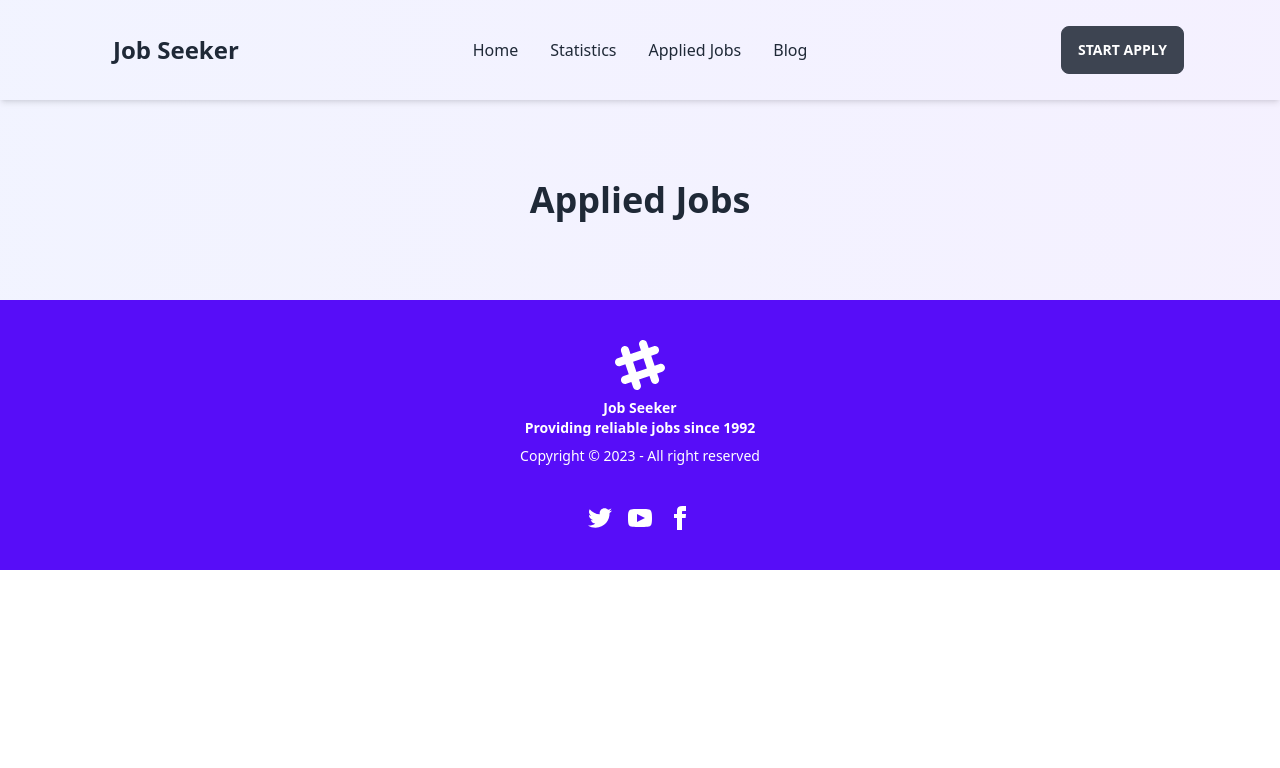
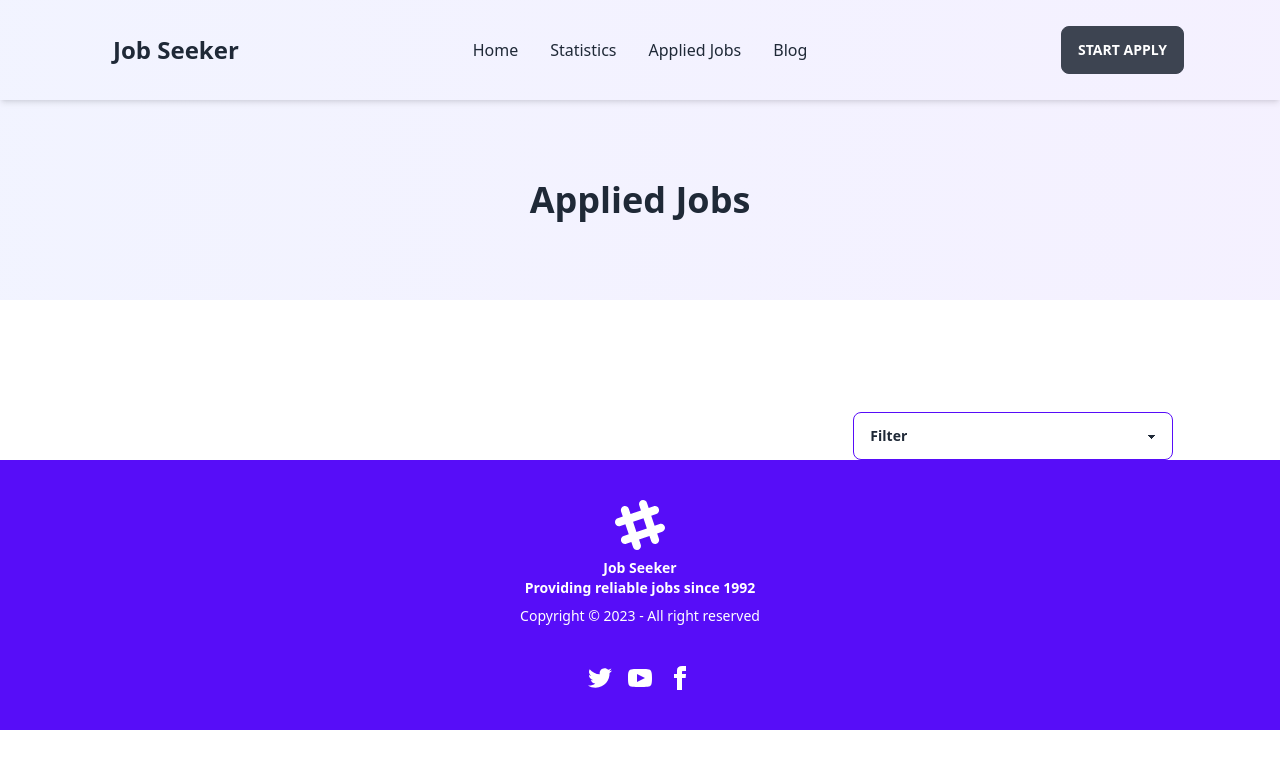
Before and after one commit to alam2025/job-seeker, a React (Vite) app: page /applied-job in a window 1280 px wide. Shown: the top 768 px of the page. Built offline with nearby package versions, Linux system fonts and the light colour scheme.

Commit message:
valoidate

```diff
--- a/public/jobs.json
+++ b/public/jobs.json
@@ -292,7 +292,7 @@
             "company_logo": "https://i.postimg.cc/bdfp3fHk/design-co-removebg-preview.png",
             "job_title": "Graphic Designer",
             "company_name": "Design Co.",
-            "remote_or_onsite": "Onsite",
+            "remote_or_onsite": "Remote",
             "location": "Los Angeles, CA",
             "fulltime_or_parttime": "Full-time",
             "salary": "$60,000 - $80,000",
@@ -328,7 +328,7 @@
             "company_logo": "https://i.postimg.cc/Bn7pPT59/HR-co-removebg-preview.png",
             "job_title": "Human Resources Manager",
             "company_name": "HR Co.",
-            "remote_or_onsite": "Onsite",
+            "remote_or_onsite": "Remote",
             "location": "Seattle, WA",
             "fulltime_or_parttime": "Full-time",
             "salary": "$80,000 - $100,000",
--- a/src/components/AppliedJob.jsx
+++ b/src/components/AppliedJob.jsx
@@ -6,29 +6,51 @@ import CartJob from './CartJob';
 const AppliedJob = () => {
       const jobs = useContext(jobContext); //tfetch all jobs
       const savedJob = getShoppingCart();
-      let appliedJobs =[];
-      for(const id in savedJob)
-      {
-            const foundJob = jobs.find(job=>job.id === parseInt(id));
-            if(foundJob){
+      let appliedJobs = [];
+      for (const id in savedJob) {
+            const foundJob = jobs.find(job => job.id === parseInt(id));
+            if (foundJob) {
                   appliedJobs.push(foundJob);
             }
       }
 
 
+
+      const [selectedFilter, setSelectedFilter] = useState("");
+
+      const filteredJobs = selectedFilter ? appliedJobs.filter(job => job.remote_or_onsite === selectedFilter) : appliedJobs;
+
+      function handleFilterChange(event) {
+            setSelectedFilter(event.target.value);
+      }
+
+
+
       return (
             <>
-                 <div className=" text-center text-4xl font-bold lg:py-20 md:py-16 py-10 background ">Applied Jobs</div>
+                  <div className=" text-center text-4xl font-bold lg:py-20 md:py-16 py-10 background ">Applied Jobs</div>
 
-                 <div className='flex flex-col gap-8 my-container'>
+                  <div className='flex flex-col gap-8 my-container mt-28'>
+                        <div className="flex justify-end">
+                              <select className="select select-primary w-full max-w-xs" onChange={handleFilterChange} value={selectedFilter}>
+                                    <option disabled value="">
+                                          Filter
+                                    </option>
+                                    <option value="Onsite">Onsite</option>
+                                    <option value="Remote">Remote</option>
+                              </select>
+                        </div>
+
+
+
                         {
-                              appliedJobs.map(job=><CartJob
-                              key={job.id}
-                              job = {job}
+                              filteredJobs.map(job => <CartJob
+                                    key={job.id}
+                                    job={job}
 
                               />)
                         }
-                 </div>
+                  </div>
             </>
       );
 };
--- a/src/components/CartJob.jsx
+++ b/src/components/CartJob.jsx
@@ -26,7 +26,7 @@ const CartJob = ({ job }) => {
 
                   </div>
                   <div>
-                        <Link className='btn-primary' to={`./../job-details/${id}`}>
+                        <Link className='btn-primary mr-6' to={`./../job-details/${id}`}>
                               View Details
                         </Link>
 
--- a/src/components/JobDetails.jsx
+++ b/src/components/JobDetails.jsx
@@ -1,8 +1,8 @@
 import React, { useContext } from 'react';
-import { useParams } from 'react-router-dom';
+import { json, useParams } from 'react-router-dom';
 import { useLoaderData } from 'react-router-dom';
 import { jobContext } from '../App';
-import { addToDb } from './utilities/fakedb';
+import { addToDb, getShoppingCart } from './utilities/fakedb';
 
 
 const JobDetails = () => {
@@ -15,13 +15,28 @@ const JobDetails = () => {
       if (myJob) {
             clickedJob = myJob;
       }
-      const {job_description, job_responsibility, educational_requirements, experiences, salary, job_title, contact_information, location } = clickedJob;
+      const { job_description, job_responsibility, educational_requirements, experiences, salary, job_title, contact_information, location } = clickedJob;
       const { phone, email } = contact_information;
 
 
+      const appliedJobs = getShoppingCart();
+      console.log(appliedJobs);
+      const handleApplyJob = id => {
+            if(JSON.stringify(appliedJobs)==='{}'){
+                  addToDb(id)
+            }
+            else{
+                  for(const jid in appliedJobs)
+                  {
+                        if(parseInt(jid) === id){
+                              console.log('already ');
+                        }
+                        else{
+                              addToDb(id)
+                        }
+                  }
+            }
 
-      const handleApplyJob=id=>{
-            addToDb(id)
       }
 
 
@@ -50,7 +65,7 @@ const JobDetails = () => {
                                     <p><span className='font-bold'> Phone :</span> {phone}</p>
                                     <p><span className='font-bold'>Email :</span> {email}</p>
                                     <p><span className='font-bold'>Address :</span> {location}</p>
-                                    <button onClick={()=>handleApplyJob(clickedJob.id)} className='btn-primary'>Apply Now</button>
+                                    <button onClick={() => handleApplyJob(clickedJob.id)} className='btn-primary'>Apply Now</button>
                               </div>
 
                         </div>
```
